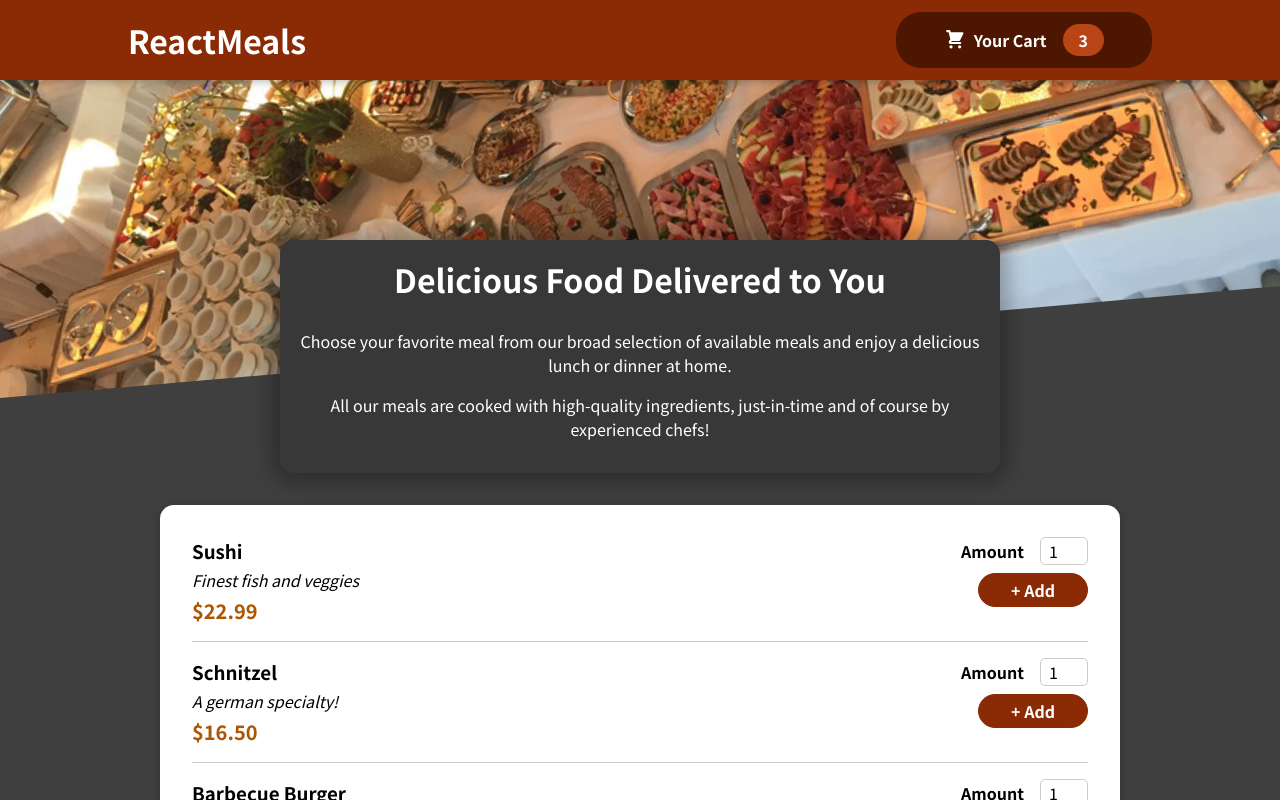
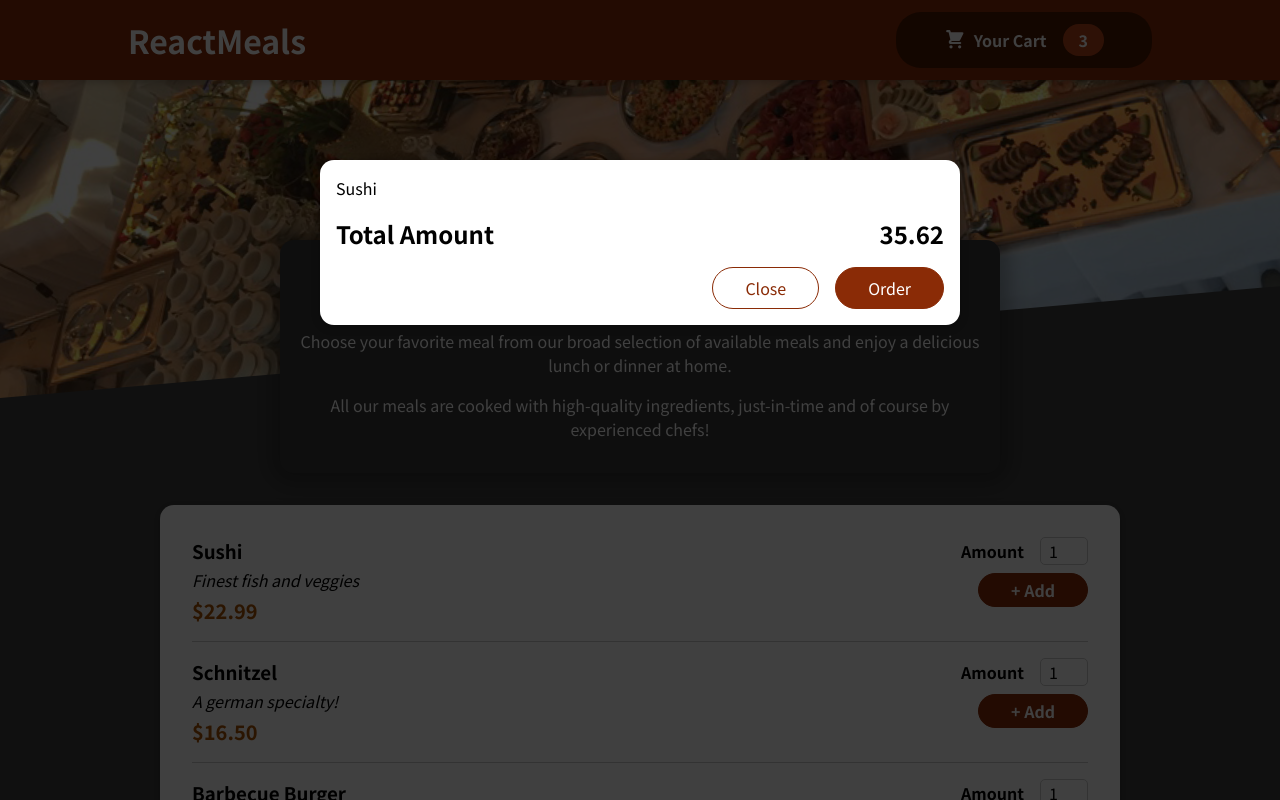
Before and after one commit to mostlyclicks/react-meals, a React (Create React App) app: page / in a window 1280 px wide. Shown: the top 800 px of the page. Built offline with nearby package versions, Linux system fonts and the light colour scheme.

Commit message:
add cart modal and make portal

```diff
--- a/public/index.html
+++ b/public/index.html
@@ -28,6 +28,7 @@
   </head>
   <body>
     <noscript>You need to enable JavaScript to run this app.</noscript>
+    <div id="overlays"></div>
     <div id="root"></div>
     <!--
       This HTML file is a template.
--- a/src/App.js
+++ b/src/App.js
@@ -2,11 +2,14 @@
 
 import Header from './components/Layout/Header'
 import Meals from './components/Meals/Meals'
+import Cart from './components/Cart/Cart'
 
 function App() {
   return (
     <Fragment>
+
       <Header />
+      <Cart />
       <main>
         <Meals />
       </main>
--- a/src/components/Cart/Cart.js
+++ b/src/components/Cart/Cart.js
@@ -1,5 +1,6 @@
 import React from "react";
 import classes from "./Cart.module.css";
+import Modal from '../UI/Modal'
 
 const Cart = (props) => {
 	const cartItems = (
@@ -11,17 +12,17 @@
 	);
 
 	return (
-		<div>
-			{cartitems}
+		<Modal>
+			{cartItems}
 			<div className={classes.total}>
         <span>Total Amount</span>
         <span>35.62</span>
       </div>
-			<div className={classes.action}>
+			<div className={classes.actions}>
         <button className={classes['button--alt']}>Close</button>
         <button className={classes.button}>Order</button>
       </div>
-		</div>
+		</Modal>
 	);
 };
 
--- a/src/components/UI/Modal.js
+++ b/src/components/UI/Modal.js
@@ -0,0 +1,32 @@
+import React, { Fragment } from 'react'
+import ReactDOM from 'react-dom'
+import classes from './Modal.module.css'
+
+const Backdrop = props => {
+  return (
+    <div className={classes.backdrop}></div>
+  )
+}
+
+const ModalOverlay = props => {
+  return (
+    <div className={classes.modal}>
+      <div className={classes.content}>
+        {props.children}
+      </div>
+    </div>
+  )
+}
+
+const portalElement = document.getElementById('overlays')
+
+const Modal = (props) => {
+  return (
+    <Fragment>
+      {ReactDOM.createPortal(<Backdrop />, portalElement)}
+      {ReactDOM.createPortal(<ModalOverlay>{props.children}</ModalOverlay>, portalElement)}
+    </Fragment>
+  )
+}
+
+export default Modal
--- /dev/null
+++ b/src/components/UI/Modal.module.css
@@ -0,0 +1,40 @@
+.backdrop {
+  position: fixed;
+  top: 0;
+  left: 0;
+  width: 100%;
+  height: 100vh;
+  z-index: 20;
+  background-color: rgba(0, 0, 0, 0.75);
+}
+
+.modal {
+  position: fixed;
+  top: 20vh;
+  left: 5%;
+  width: 90%;
+  background-color: white;
+  padding: 1rem;
+  border-radius: 14px;
+  box-shadow: 0 2px 8px rgba(0, 0, 0, 0.25);
+  z-index: 30;
+  animation: slide-down 300ms ease-out forwards;
+}
+
+@media (min-width: 768px) {
+  .modal {
+    width: 40rem;
+    left: calc(50% - 20rem);
+  }
+}
+
+@keyframes slide-down {
+  from {
+    opacity: 0;
+    transform: translateY(-3rem);
+  }
+  to {
+    opacity: 1;
+    transform: translateY(0);
+  }
+}
```
Also changed, not shown: 1 other file (tests, documents, lock files or other folders).
